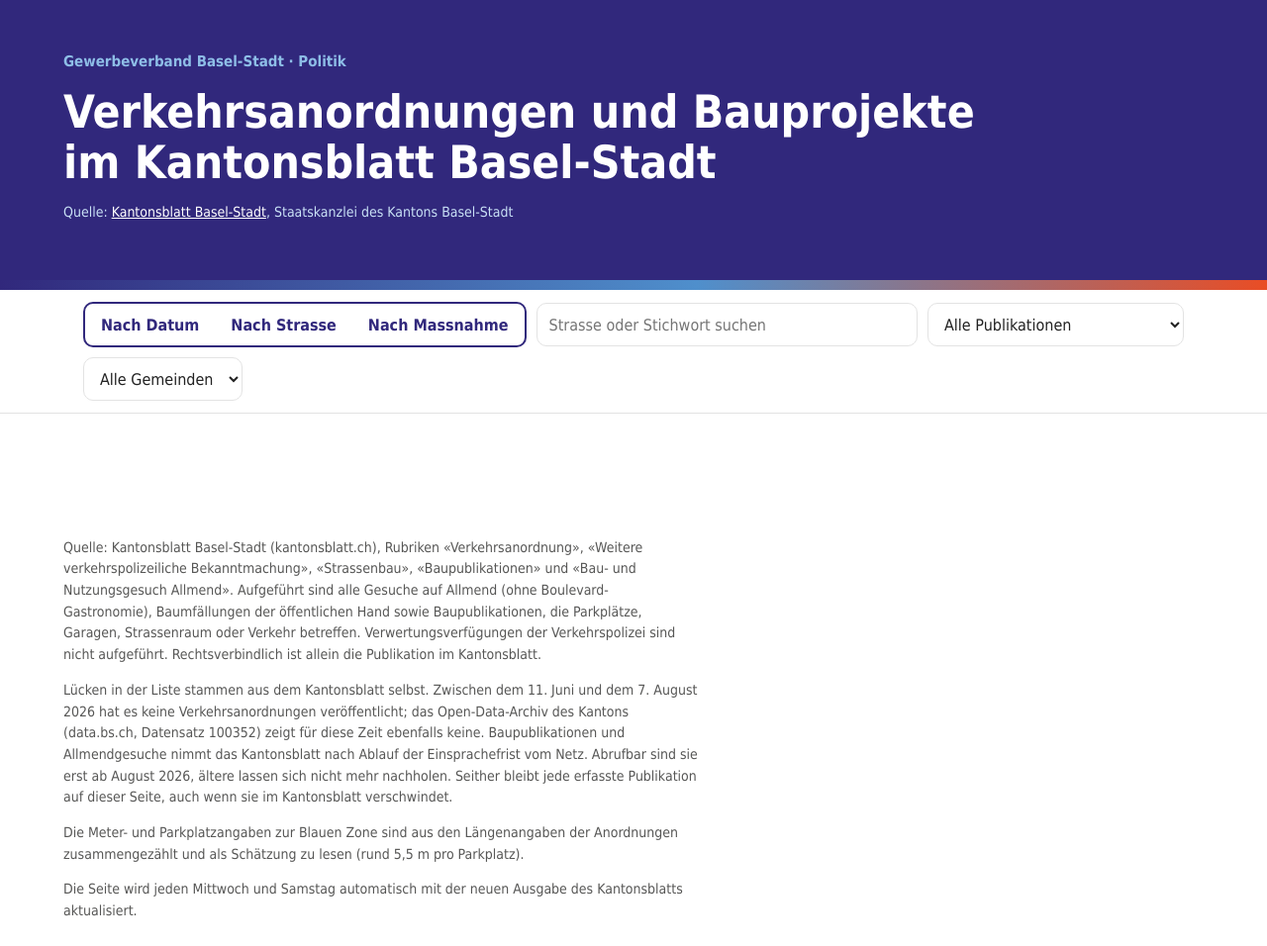
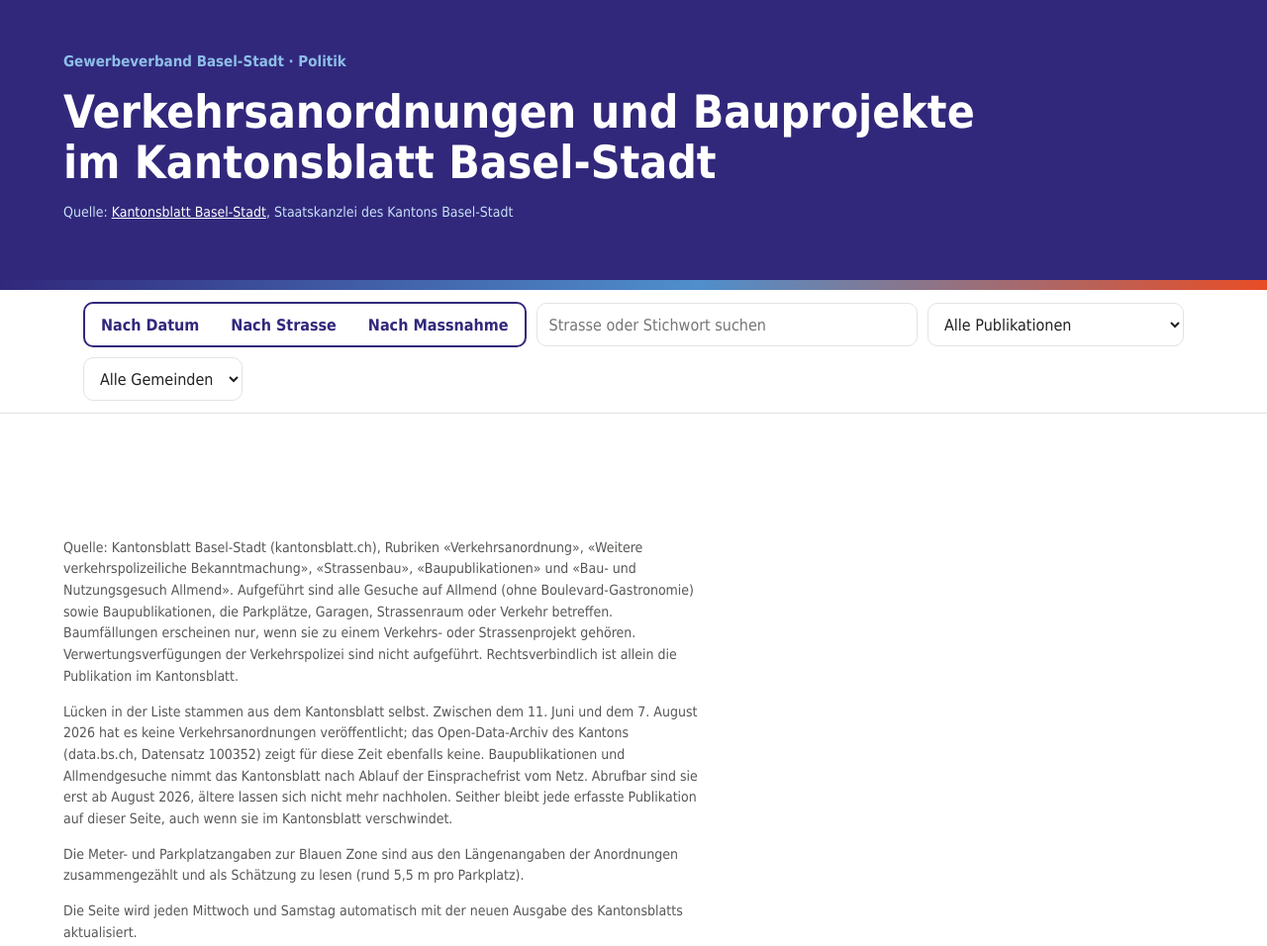
Before and after one commit to TamaraHunziker1986/verkehrsanordungen-basel, a plain HTML site: page template.html in a window 1280 px wide. Shown: the whole page at 99% size. Drawn offline with Linux system fonts and the light colour scheme.

Commit message:
Beschrieb Baumfällungen angepasst
Co-Authored-By: Claude Opus 5.5 <noreply@anthropic.com>
Claude-Session: https://claude.ai/code/session_01HyjTmbAG3849iMsyK1v9JH

```diff
--- a/template.html
+++ b/template.html
@@ -104,7 +104,7 @@ footer p{max-width:80ch}
 </main>
 <footer class="band">
  <div class="wrap">
-  <p>Quelle: Kantonsblatt Basel-Stadt (kantonsblatt.ch), Rubriken «Verkehrsanordnung», «Weitere verkehrspolizeiliche Bekanntmachung», «Strassenbau», «Baupublikationen» und «Bau- und Nutzungsgesuch Allmend». Aufgeführt sind alle Gesuche auf Allmend (ohne Boulevard-Gastronomie), Baumfällungen der öffentlichen Hand sowie Baupublikationen, die Parkplätze, Garagen, Strassenraum oder Verkehr betreffen. Verwertungsverfügungen der Verkehrspolizei sind nicht aufgeführt. Rechtsverbindlich ist allein die Publikation im Kantonsblatt.</p>
+  <p>Quelle: Kantonsblatt Basel-Stadt (kantonsblatt.ch), Rubriken «Verkehrsanordnung», «Weitere verkehrspolizeiliche Bekanntmachung», «Strassenbau», «Baupublikationen» und «Bau- und Nutzungsgesuch Allmend». Aufgeführt sind alle Gesuche auf Allmend (ohne Boulevard-Gastronomie) sowie Baupublikationen, die Parkplätze, Garagen, Strassenraum oder Verkehr betreffen. Baumfällungen erscheinen nur, wenn sie zu einem Verkehrs- oder Strassenprojekt gehören. Verwertungsverfügungen der Verkehrspolizei sind nicht aufgeführt. Rechtsverbindlich ist allein die Publikation im Kantonsblatt.</p>
   <p>Lücken in der Liste stammen aus dem Kantonsblatt selbst. Zwischen dem 11. Juni und dem 7. August 2026 hat es keine Verkehrsanordnungen veröffentlicht; das Open-Data-Archiv des Kantons (data.bs.ch, Datensatz 100352) zeigt für diese Zeit ebenfalls keine. Baupublikationen und Allmendgesuche nimmt das Kantonsblatt nach Ablauf der Einsprachefrist vom Netz. Abrufbar sind sie erst ab August 2026, ältere lassen sich nicht mehr nachholen. Seither bleibt jede erfasste Publikation auf dieser Seite, auch wenn sie im Kantonsblatt verschwindet.</p>
   <p>Die Meter- und Parkplatzangaben zur Blauen Zone sind aus den Längenangaben der Anordnungen zusammengezählt und als Schätzung zu lesen (rund 5,5 m pro Parkplatz).</p>
   <p id="stand"></p>
```
Also changed, not shown: 1 other file.
